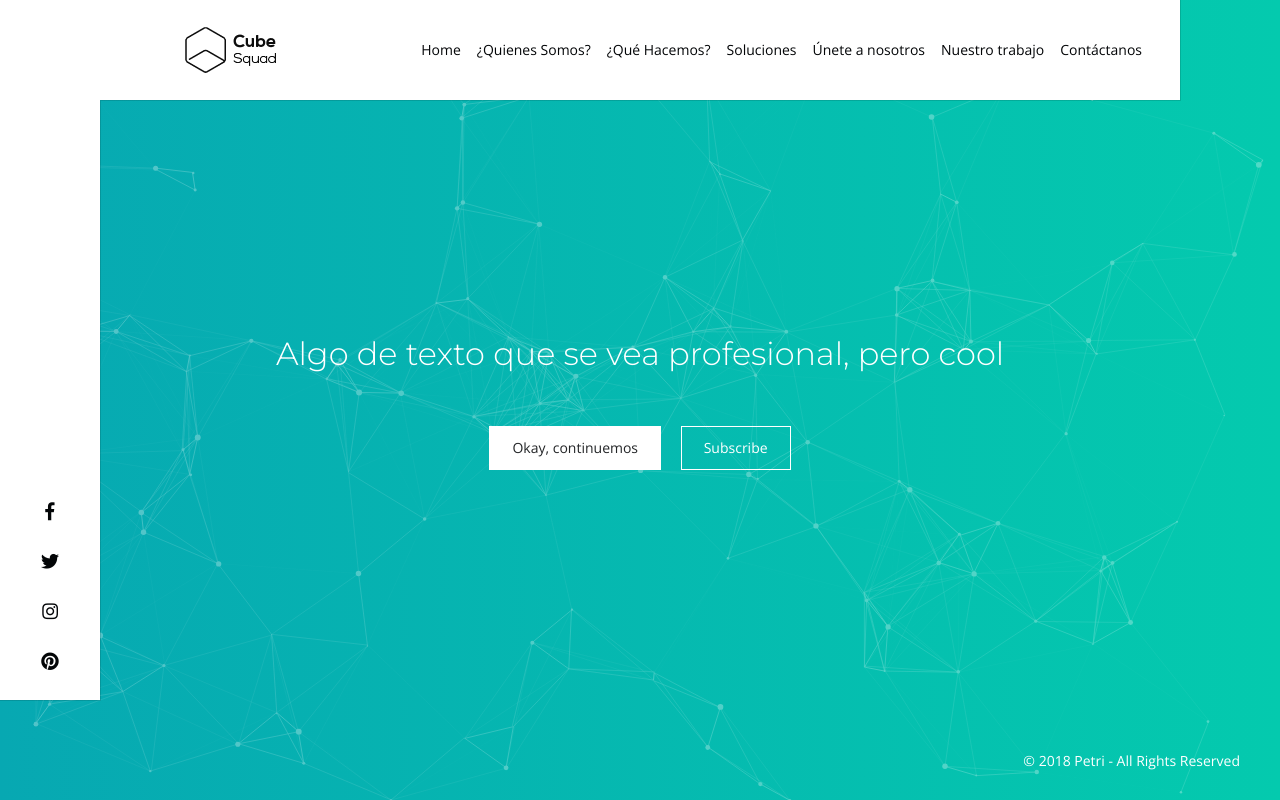
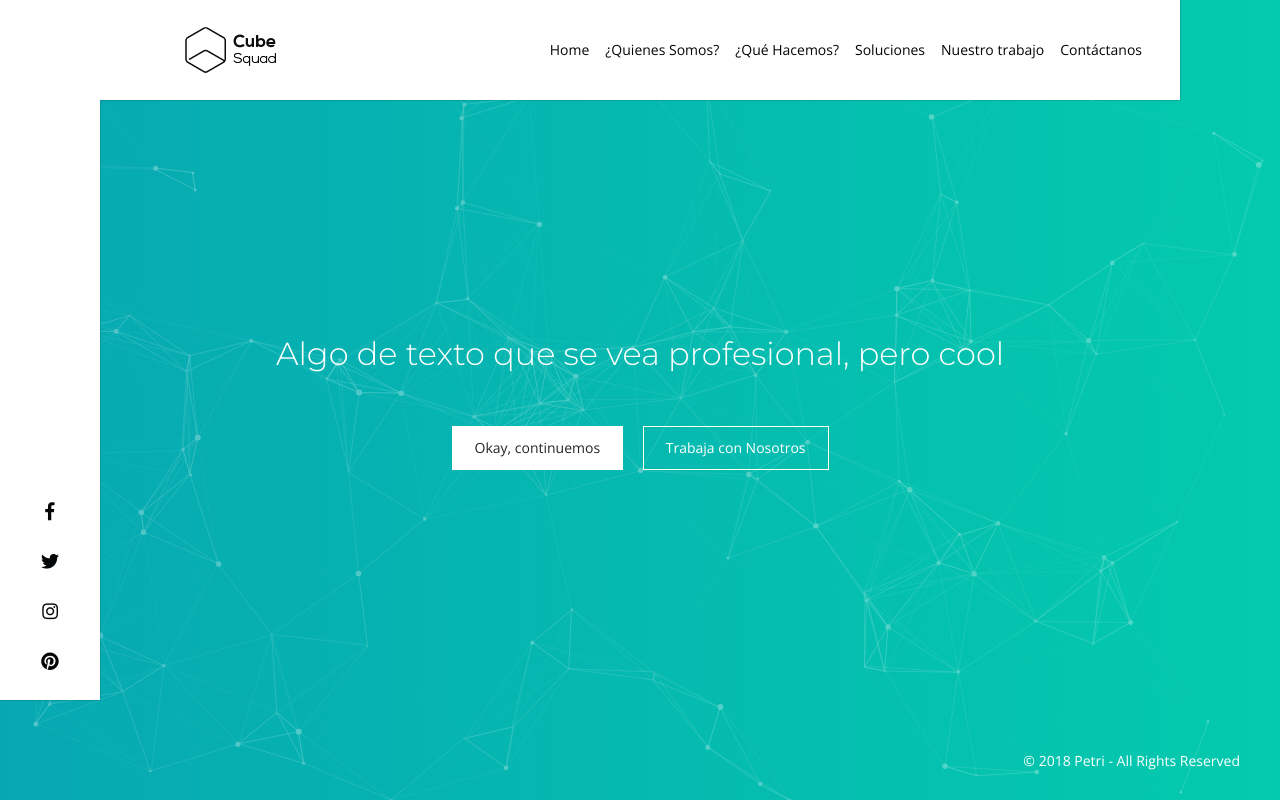
Before and after one commit to CubeSquad/CsV2, a plain HTML site: page countdown-animated-gradient-background-particles-constellation.html in a window 1280 px wide. Drawn offline with nearby package versions, Linux system fonts and the light colour scheme; animation ran at ten frames a second; a script that the page names is missing.

Commit message:
subscribe

```diff
--- a/countdown-animated-gradient-background-particles-constellation.html
+++ b/countdown-animated-gradient-background-particles-constellation.html
@@ -74,9 +74,6 @@
 									<a href="#our-solutions">Soluciones</a>
 								</li>
 								<li>
-									<a href="#subscribe">Únete a nosotros</a>
-								</li>
-								<li>
 									<a href="#our-work">Nuestro trabajo</a>
 								</li>
 								<li>
@@ -114,7 +111,7 @@
 					<div class="container align-self-md-center text-center">
 						<h2 class="text-white mb-5">Algo de texto que se vea profesional, pero cool</h2>
 						<a href="#our-mission" class="btn btn-white btn-norounded scrollto">Okay, continuemos</a>
-						<a href="#subscribe" class="btn btn-outline-white btn-norounded scrollto">Subscribe</a>
+						<a href="#subscribe" class="btn btn-outline-white btn-norounded scrollto">Trabaja con Nosotros</a>
 					</div>
 				</section>
 
```
